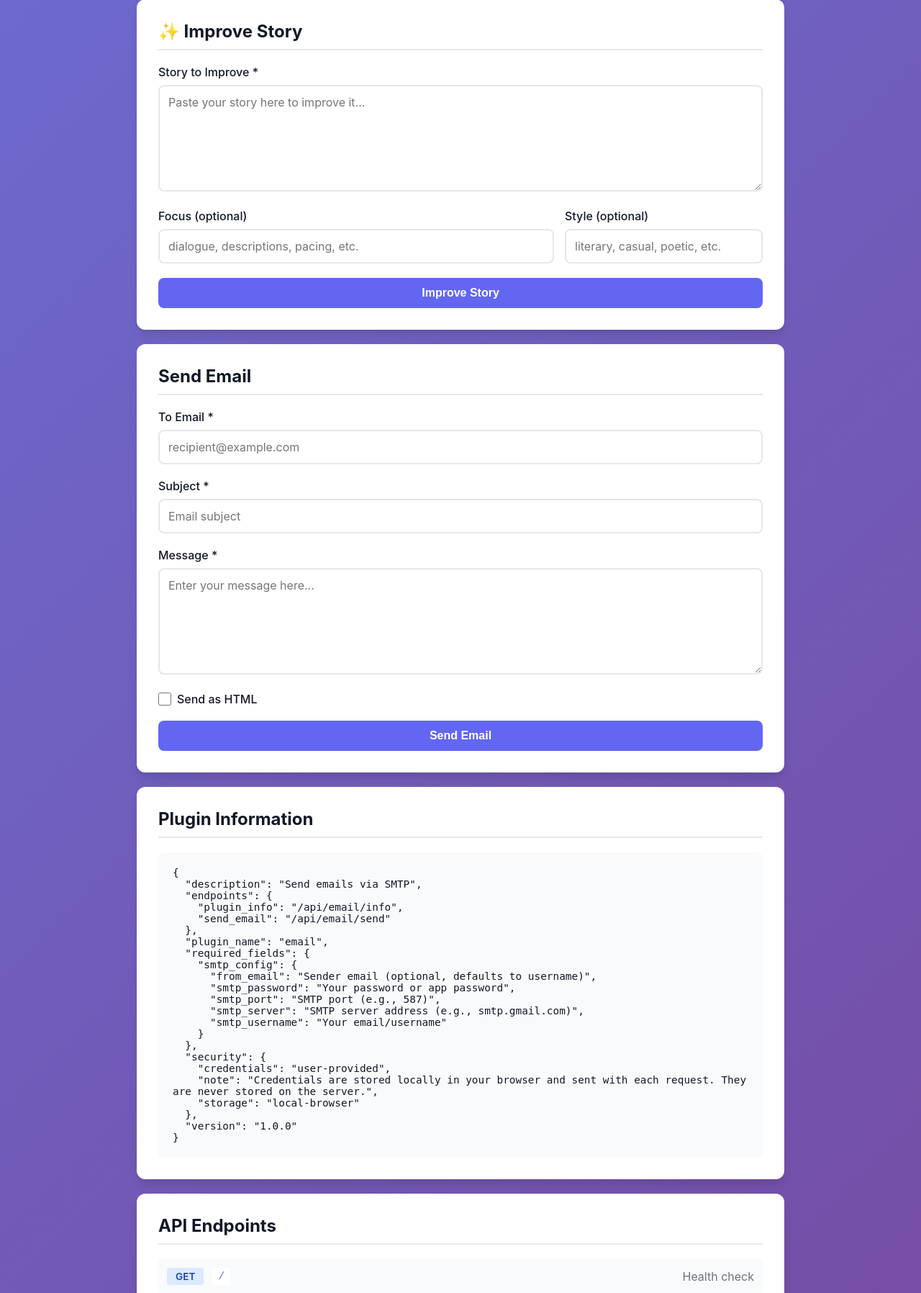
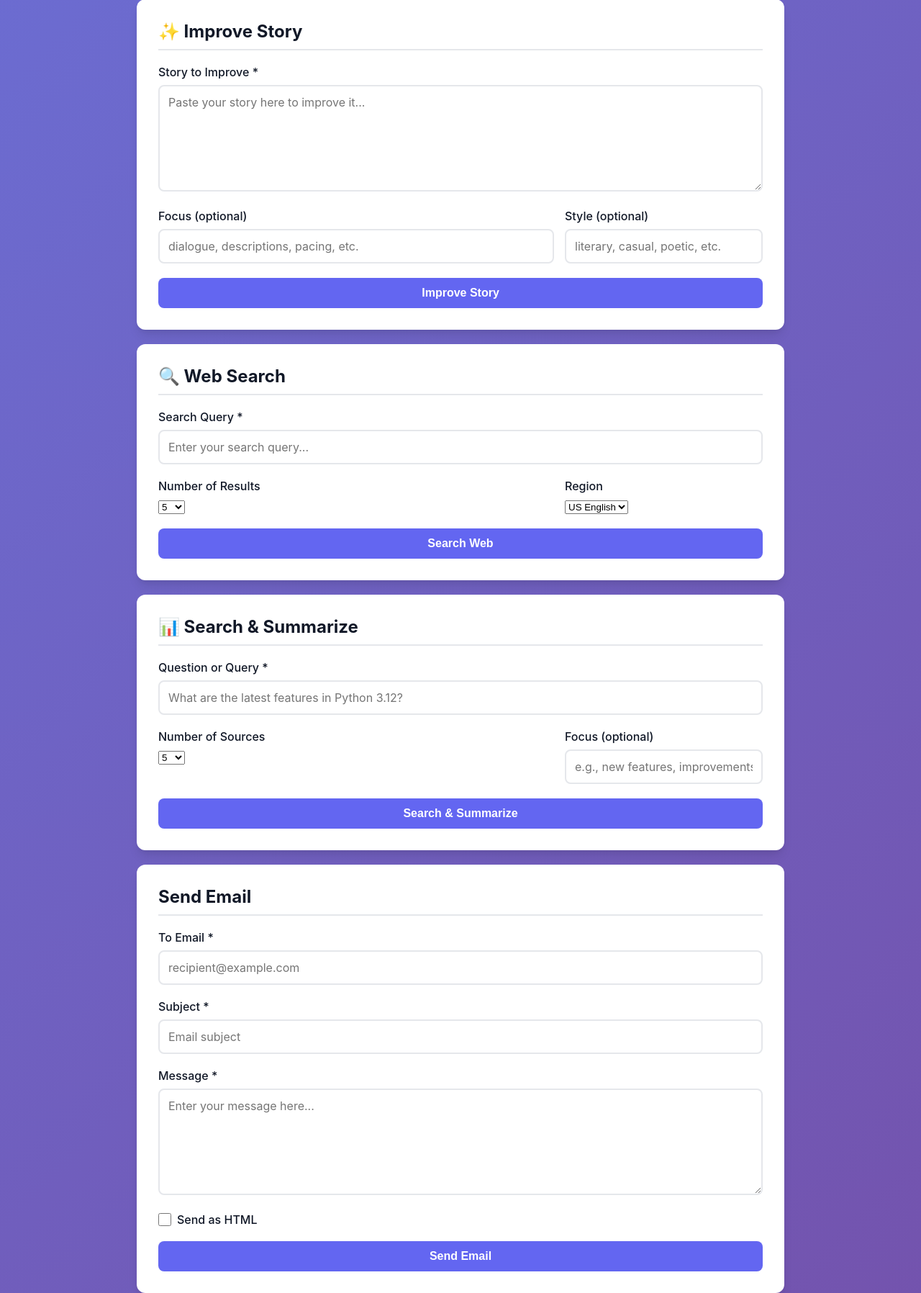
Before and after one commit to VishwasK/openpluginemail, a Flask app: page / in a window 1280 px wide. Shown: the part 2273-4069 px from the top of the page at 72% size. Run offline with Flask 3, Linux system fonts and the light colour scheme.

Commit message:
Add web search plugin with search and summarize functionality

```diff
--- a/app.py
+++ b/app.py
@@ -25,6 +25,15 @@ try:
 except ImportError:
     OPENAI_AVAILABLE = False
     logger.warning("OpenAI package not available. Story plugin will be disabled.")
+
+# Import DuckDuckGo search with error handling
+try:
+    from duckduckgo_search import DDGS
+    DDGS_AVAILABLE = True
+except ImportError:
+    DDGS_AVAILABLE = False
+    DDGS = None
+    logger.warning("duckduckgo-search package not available. Web search plugin will be disabled.")
 
 
 class EmailPlugin:
@@ -407,6 +416,176 @@ class StoryPlugin:
 story_plugin = StoryPlugin()
 
 
+class WebSearchPlugin:
+    """OpenPlugin Web Search Plugin Implementation"""
+
+    def __init__(self):
+        if DDGS_AVAILABLE:
+            self.ddgs = DDGS()
+        else:
+            self.ddgs = None
+
+    def search(self, query, max_results=5, region="us-en"):
+        """
+        Search the web using DuckDuckGo
+
+        Args:
+            query: Search query
+            max_results: Maximum number of results (default: 5)
+            region: Region/language for search (default: us-en)
+
+        Returns:
+            dict: Result with success status and search results
+        """
+        try:
+            if not DDGS_AVAILABLE or not self.ddgs:
+                return {
+                    'success': False,
+                    'error': 'DuckDuckGo search not available. Please ensure duckduckgo-search package is installed.'
+                }
+
+            if not query:
+                return {
+                    'success': False,
+                    'error': 'Search query is required'
+                }
+
+            # Perform search
+            results = self.ddgs.text(query, max_results=max_results, region=region)
+
+            # Format results
+            formatted_results = []
+            for i, result in enumerate(results, 1):
+                formatted_results.append({
+                    "title": result.get("title", ""),
+                    "url": result.get("href", ""),
+                    "snippet": result.get("body", ""),
+                    "rank": i
+                })
+
+            logger.info(f"Web search completed for: {query} ({len(formatted_results)} results)")
+            return {
+                'success': True,
+                'query': query,
+                'results': formatted_results,
+                'count': len(formatted_results)
+            }
+
+        except Exception as e:
+            logger.error(f"Error performing web search: {str(e)}")
+            return {
+                'success': False,
+                'error': str(e)
+            }
+
+    def search_and_summarize(self, query, api_key, max_results=5, focus=None, model="gpt-4"):
+        """
+        Search the web and get an LLM-powered summary
+
+        Args:
+            query: Search query or question
+            api_key: OpenAI API key for summarization
+            max_results: Number of search results to use (default: 5)
+            focus: What to focus on in the summary (optional)
+            model: OpenAI model to use (default: gpt-4)
+
+        Returns:
+            dict: Result with success status, search results, and summary
+        """
+        try:
+            if not DDGS_AVAILABLE or not self.ddgs:
+                return {
+                    'success': False,
+                    'error': 'DuckDuckGo search not available. Please ensure duckduckgo-search package is installed.'
+                }
+
+            if not OPENAI_AVAILABLE:
+                return {
+                    'success': False,
+                    'error': 'OpenAI package not available. Please ensure openai package is installed.'
+                }
+
+            if not api_key:
+                return {
+                    'success': False,
+                    'error': 'OpenAI API key not provided for summarization'
+                }
+
+            # Perform search
+            search_result = self.search(query, max_results=max_results)
+            if not search_result['success']:
+                return search_result
+
+            # Format search results for LLM
+            context = f"Web search results for: {query}\n\n"
+            for i, result in enumerate(search_result['results'], 1):
+                context += f"Source {i}: {result['title']}\n"
+                context += f"URL: {result['url']}\n"
+                context += f"Content: {result['snippet']}\n\n"
+
+            # Generate summary using OpenAI
+            client = OpenAI(
+                api_key=api_key,
+                timeout=60.0,
+                max_retries=2
+            )
+
+            system_prompt = "You are a helpful assistant that summarizes web search results to answer questions clearly and accurately."
+            user_prompt = f"Question: {query}\n\nSearch Results:\n{context}"
+            if focus:
+                user_prompt += f"\n\nFocus on: {focus}"
+
+            response = client.chat.completions.create(
+                model=model,
+                messages=[
+                    {"role": "system", "content": system_prompt},
+                    {"role": "user", "content": user_prompt}
+                ],
+                temperature=0.7,
+                max_tokens=1000
+            )
+
+            summary = response.choices[0].message.content
+
+            logger.info(f"Search and summarize completed for: {query}")
+            return {
+                'success': True,
+                'query': query,
+                'search_results': search_result['results'],
+                'summary': summary,
+                'sources_count': len(search_result['results'])
+            }
+
+        except Exception as e:
+            logger.error(f"Error in search and summarize: {str(e)}")
+            return {
+                'success': False,
+                'error': str(e)
+            }
+
+    def get_plugin_info(self):
+        """Get plugin information following OpenPlugin spec"""
+        return {
+            'plugin_name': 'web-search',
+            'version': '1.0.0',
+            'description': 'Search the web and get summarized answers',
+            'endpoints': {
+                'search': '/api/websearch/search',
+                'search_and_summarize': '/api/websearch/summarize',
+                'plugin_info': '/api/websearch/info'
+            },
+            'features': {
+                'no_api_key_required': 'Basic search works without API keys',
+                'summarize_requires_openai': 'Summarization requires OpenAI API key',
+                'uses_duckduckgo': 'Uses DuckDuckGo search (free, no API key needed)'
+            }
+        }
+
+
+# Initialize web search plugin
+websearch_plugin = WebSearchPlugin()
+
+
 @app.route('/')
 def index():
     """Main UI page"""
@@ -619,6 +798,88 @@ def improve_story():
         }), 500
 
 
+@app.route('/api/websearch/info', methods=['GET'])
+def websearch_plugin_info():
+    """Get web search plugin information"""
+    return jsonify(websearch_plugin.get_plugin_info())
+
+
+@app.route('/api/websearch/search', methods=['POST'])
+def web_search():
+    """Web search endpoint"""
+    try:
+        data = request.get_json()
+
+        # Validate required fields
+        if 'query' not in data:
+            return jsonify({
+                'success': False,
+                'error': 'Missing required field: query'
+            }), 400
+
+        # Perform search
+        result = websearch_plugin.search(
+            query=data['query'],
+            max_results=data.get('max_results', 5),
+            region=data.get('region', 'us-en')
+        )
+
+        if result['success']:
+            return jsonify(result), 200
+        else:
+            return jsonify(result), 500
+
+    except Exception as e:
+        logger.error(f"Error in web_search endpoint: {str(e)}")
+        return jsonify({
+            'success': False,
+            'error': str(e)
+        }), 500
+
+
+@app.route('/api/websearch/summarize', methods=['POST'])
+def web_search_summarize():
+    """Web search and summarize endpoint"""
+    try:
+        data = request.get_json()
+
+        # Validate required fields
+        if 'query' not in data:
+            return jsonify({
+                'success': False,
+                'error': 'Missing required field: query'
+            }), 400
+
+        # Extract OpenAI API key from request
+        api_key = data.get('openai_api_key')
+        if not api_key:
+            return jsonify({
+                'success': False,
+                'error': 'OpenAI API key not provided. Please configure your API key in the UI.'
+            }), 400
+
+        # Search and summarize
+        result = websearch_plugin.search_and_summarize(
+            query=data['query'],
+            api_key=api_key,
+            max_results=data.get('max_results', 5),
+            focus=data.get('focus'),
+            model=data.get('model', 'gpt-4')
+        )
+
+        if result['success']:
+            return jsonify(result), 200
+        else:
+            return jsonify(result), 500
+
+    except Exception as e:
+        logger.error(f"Error in web_search_summarize endpoint: {str(e)}")
+        return jsonify({
+            'success': False,
+            'error': str(e)
+        }), 500
+
+
 @app.route('/api/openplugin/manifest', methods=['GET'])
 def openplugin_manifest():
     """OpenPlugin manifest endpoint"""
--- a/requirements.txt
+++ b/requirements.txt
@@ -4,3 +4,4 @@ gunicorn==21.2.0
 python-dotenv==1.0.0
 requests==2.31.0
 openai>=1.40.0
+duckduckgo-search>=6.0.0
--- a/static/js/app.js
+++ b/static/js/app.js
@@ -530,6 +530,130 @@ document.getElementById('openaiCredentialsForm').addEventListener('submit', (e)
 
 document.getElementById('clearOpenAIBtn').addEventListener('click', clearOpenAICredentials);
 
+// Web Search
+document.getElementById('webSearchForm').addEventListener('submit', async (e) => {
+    e.preventDefault();
+
+    const searchBtn = document.getElementById('webSearchBtn');
+    const btnText = searchBtn.querySelector('.btn-text');
+    const btnLoader = searchBtn.querySelector('.btn-loader');
+    const resultDiv = document.getElementById('webSearchResult');
+
+    searchBtn.disabled = true;
+    btnText.style.display = 'none';
+    btnLoader.style.display = 'inline';
+    resultDiv.style.display = 'none';
+
+    try {
+        const response = await fetch('/api/websearch/search', {
+            method: 'POST',
+            headers: { 'Content-Type': 'application/json' },
+            body: JSON.stringify({
+                query: document.getElementById('searchQuery').value,
+                max_results: parseInt(document.getElementById('searchResults').value),
+                region: document.getElementById('searchRegion').value
+            })
+        });
+
+        const data = await response.json();
+        resultDiv.style.display = 'block';
+
+        if (data.success) {
+            resultDiv.className = 'story-result success';
+            let html = `<h3>Search Results for: "${data.query}"</h3>`;
+            html += `<p><strong>Found ${data.count} results:</strong></p>`;
+
+            data.results.forEach((result, index) => {
+                html += `<div style="margin-bottom: 20px; padding: 15px; background: white; border-radius: 6px; border-left: 4px solid var(--primary-color);">`;
+                html += `<h4 style="margin-top: 0;">${index + 1}. ${result.title}</h4>`;
+                html += `<p style="color: var(--text-secondary); font-size: 0.9rem; margin: 5px 0;"><a href="${result.url}" target="_blank" style="color: var(--primary-color);">${result.url}</a></p>`;
+                html += `<p style="margin: 10px 0;">${result.snippet}</p>`;
+                html += `</div>`;
+            });
+
+            resultDiv.innerHTML = html;
+        } else {
+            resultDiv.className = 'story-result error';
+            resultDiv.innerHTML = `✗ Error: ${data.error || 'Failed to search'}`;
+        }
+    } catch (error) {
+        resultDiv.style.display = 'block';
+        resultDiv.className = 'story-result error';
+        resultDiv.innerHTML = `✗ Network error: ${error.message}`;
+    } finally {
+        searchBtn.disabled = false;
+        btnText.style.display = 'inline';
+        btnLoader.style.display = 'none';
+    }
+});
+
+// Search and Summarize
+document.getElementById('searchSummarizeForm').addEventListener('submit', async (e) => {
+    e.preventDefault();
+
+    const summarizeBtn = document.getElementById('searchSummarizeBtn');
+    const btnText = summarizeBtn.querySelector('.btn-text');
+    const btnLoader = summarizeBtn.querySelector('.btn-loader');
+    const resultDiv = document.getElementById('searchSummarizeResult');
+
+    const creds = getOpenAICredentials();
+    if (!creds.apiKey) {
+        resultDiv.style.display = 'block';
+        resultDiv.className = 'story-result error';
+        resultDiv.innerHTML = '✗ Please configure your OpenAI API key first';
+        return;
+    }
+
+    summarizeBtn.disabled = true;
+    btnText.style.display = 'none';
+    btnLoader.style.display = 'inline';
+    resultDiv.style.display = 'none';
+
+    try {
+        const response = await fetch('/api/websearch/summarize', {
+            method: 'POST',
+            headers: { 'Content-Type': 'application/json' },
+            body: JSON.stringify({
+                query: document.getElementById('summarizeQuery').value,
+                max_results: parseInt(document.getElementById('summarizeResults').value),
+                focus: document.getElementById('summarizeFocus').value || null,
+                model: creds.model,
+                openai_api_key: creds.apiKey
+            })
+        });
+
+        const data = await response.json();
+        resultDiv.style.display = 'block';
+
+        if (data.success) {
+            resultDiv.className = 'story-result success';
+            let html = `<h3>Summary for: "${data.query}"</h3>`;
+            html += `<div class="story-text">${data.summary.replace(/\n/g, '<br>')}</div>`;
+            html += `<h4 style="margin-top: 20px;">Sources (${data.sources_count}):</h4>`;
+            html += `<ul style="list-style: none; padding: 0;">`;
+            data.search_results.forEach((result, index) => {
+                html += `<li style="margin-bottom: 10px; padding: 10px; background: white; border-radius: 4px;">`;
+                html += `<strong>${index + 1}.</strong> <a href="${result.url}" target="_blank" style="color: var(--primary-color);">${result.title}</a>`;
+                html += `</li>`;
+            });
+            html += `</ul>`;
+
+            resultDiv.innerHTML = html;
+        } else {
+            resultDiv.className = 'story-result error';
+            resultDiv.innerHTML = `✗ Error: ${data.error || 'Failed to search and summarize'}`;
+        }
+    } catch (error) {
+        resultDiv.style.display = 'block';
+        resultDiv.className = 'story-result error';
+        resultDiv.innerHTML = `✗ Network error: ${error.message}`;
+    } finally {
+        summarizeBtn.disabled = false;
+        btnText.style.display = 'inline';
+        btnLoader.style.display = 'none';
+    }
+});
+
 // Initialize on page load
 document.addEventListener('DOMContentLoaded', () => {
     loadCredentials();
--- a/templates/index.html
+++ b/templates/index.html
@@ -290,6 +290,86 @@
             </div>
 
             <div class="card">
+                <h2>🔍 Web Search</h2>
+                <form id="webSearchForm">
+                    <div class="form-group">
+                        <label for="searchQuery">Search Query *</label>
+                        <input
+                            type="text"
+                            id="searchQuery"
+                            name="searchQuery"
+                            placeholder="Enter your search query..."
+                            required
+                        >
+                    </div>
+                    <div class="form-row">
+                        <div class="form-group">
+                            <label for="searchResults">Number of Results</label>
+                            <select id="searchResults" name="searchResults">
+                                <option value="3">3</option>
+                                <option value="5" selected>5</option>
+                                <option value="10">10</option>
+                            </select>
+                        </div>
+                        <div class="form-group">
+                            <label for="searchRegion">Region</label>
+                            <select id="searchRegion" name="searchRegion">
+                                <option value="us-en" selected>US English</option>
+                                <option value="uk-en">UK English</option>
+                                <option value="es-es">Spanish</option>
+                                <option value="fr-fr">French</option>
+                            </select>
+                        </div>
+                    </div>
+                    <button type="submit" class="btn btn-primary" id="webSearchBtn">
+                        <span class="btn-text">Search Web</span>
+                        <span class="btn-loader" style="display: none;">Searching...</span>
+                    </button>
+                </form>
+                <div id="webSearchResult" class="story-result" style="display: none;"></div>
+            </div>
+
+            <div class="card">
+                <h2>📊 Search & Summarize</h2>
+                <form id="searchSummarizeForm">
+                    <div class="form-group">
+                        <label for="summarizeQuery">Question or Query *</label>
+                        <input
+                            type="text"
+                            id="summarizeQuery"
+                            name="summarizeQuery"
+                            placeholder="What are the latest features in Python 3.12?"
+                            required
+                        >
+                    </div>
+                    <div class="form-row">
+                        <div class="form-group">
+                            <label for="summarizeResults">Number of Sources</label>
+                            <select id="summarizeResults" name="summarizeResults">
+                                <option value="3">3</option>
+                                <option value="5" selected>5</option>
+                                <option value="10">10</option>
+                            </select>
+                        </div>
+                        <div class="form-group">
+                            <label for="summarizeFocus">Focus (optional)</label>
+                            <input
+                                type="text"
+                                id="summarizeFocus"
+                                name="summarizeFocus"
+                                placeholder="e.g., new features, improvements"
+                            >
+                        </div>
+                    </div>
+                    <button type="submit" class="btn btn-primary" id="searchSummarizeBtn">
+                        <span class="btn-text">Search & Summarize</span>
+                        <span class="btn-loader" style="display: none;">Searching & Summarizing...</span>
+                    </button>
+                </form>
+                <div id="searchSummarizeResult" class="story-result" style="display: none;"></div>
+            </div>
+
+            <div class="card">
                 <h2>Send Email</h2>
                 <form id="emailForm">
                     <div class="form-group">
```
